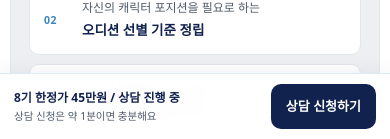
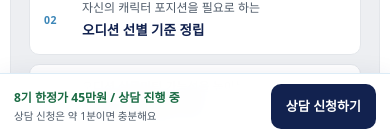
Before and after one commit to tkddnjs2959-lab/tryangle-homepage, a Next.js app: page / in a window 390 px wide. Shown: the part 705-844 px from the top of the page. Built offline with nearby package versions, Linux system fonts and the light colour scheme; no server answers.

Commit message:
Simplify mobile class CTA

```diff
--- a/src/app/ConsultationCta.module.css
+++ b/src/app/ConsultationCta.module.css
@@ -16,6 +16,7 @@
 }
 .ctaCopy { display: grid; gap: 1px; color: var(--navy); white-space: nowrap; }
 .mobileCtaCopy { display: none !important; }
+.mobileCtaPrimary { color: var(--ok) !important; }
 .ctaCopy strong { font-size: 13px; }
 .ctaCopy span { color: var(--sub); font-size: 11px; }
 .ctaButton {
--- a/src/app/ConsultationCta.tsx
+++ b/src/app/ConsultationCta.tsx
@@ -59,7 +59,7 @@ export default function ConsultationCta() {
       <div className={`${styles.ctaBar} ${pathname === '/' ? styles.homeCtaBar : ''}`}>
         <div className={styles.ctaCopy}>
           <strong className={styles.desktopCtaCopy}>내 캐릭터 방향이 궁금하다면</strong>
-          <strong className={styles.mobileCtaCopy}>8기 한정가 45만원 / 상담 진행 중</strong>
+          <strong className={`${styles.mobileCtaCopy} ${styles.mobileCtaPrimary}`}>8기 한정가 45만원 / 상담 진행 중</strong>
           <span className={styles.desktopCtaCopy}>상담 신청은 약 1분이면 충분해요.</span>
           <span className={styles.mobileCtaCopy}>상담 신청은 약 1분이면 충분해요</span>
         </div>
--- a/src/app/page.tsx
+++ b/src/app/page.tsx
@@ -158,7 +158,6 @@ export default function Home() {
         </section>
 
         <StudentChangesCarousel />
-        <div data-motion="summary"><ConsultationSummaryCard variant="mobile" /></div>
 
         <section className={styles.sheet} data-motion="process">
           <h2 className={styles.h2}>‘캐릭터 포지셔닝’은 어떻게 진행될까요?</h2>
```
